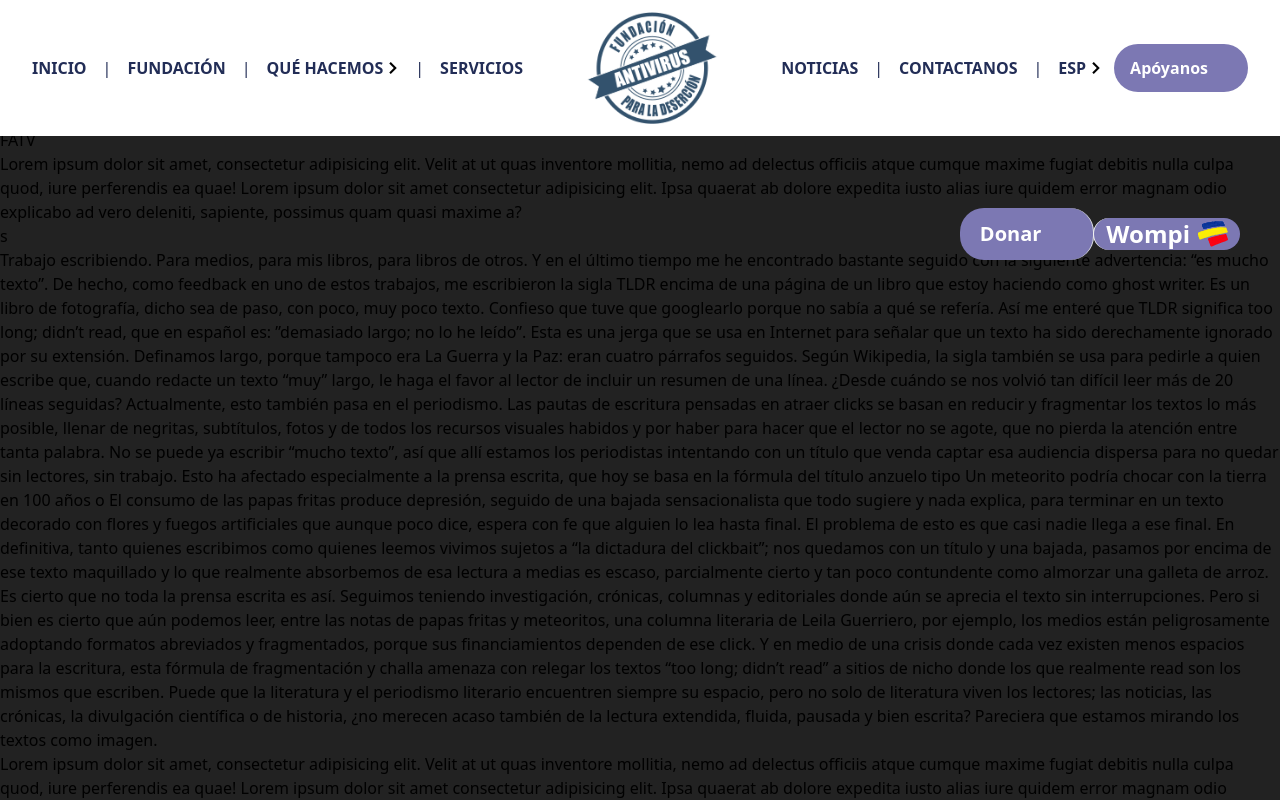
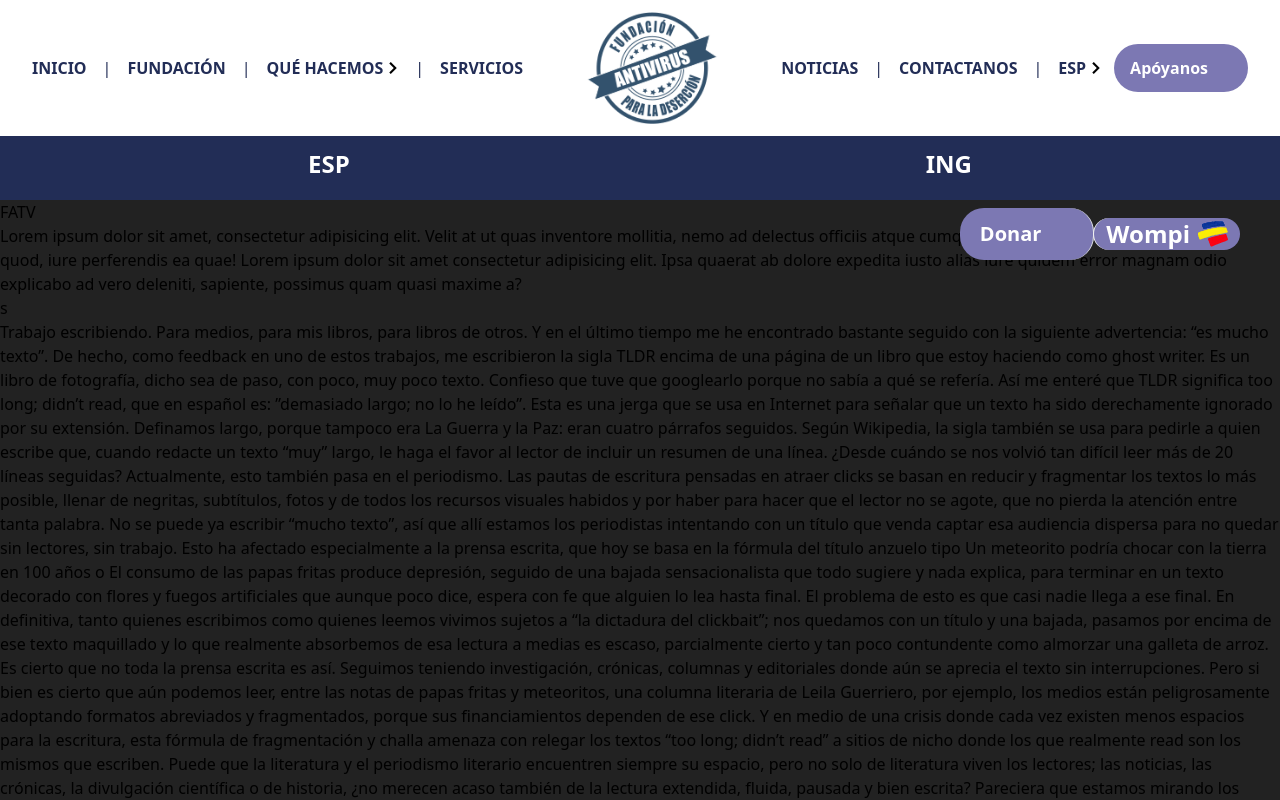
Before and after one commit to PlataformaATV/pagina_fatv, a React (Vite) app in the folder client/: page / in a window 1280 px wide. Both pictures are taken after a click on the button "ESP". Shown: the top 800 px of the page. Built offline with nearby package versions, Linux system fonts and the light colour scheme; some icons are missing.

Commit message:
add popups header

```diff
--- a/client/src/components/Header/Header.jsx
+++ b/client/src/components/Header/Header.jsx
@@ -6,9 +6,31 @@ import { Link } from 'react-router-dom';
 function Header() {
   const [isHidden, setIsHidden] = useState(false);
   const [nav, setNav] = useState(false);
+  const [queHacemos, setQueHacemos] = useState(false)
+  const [servicios, setServicios] = useState(false);
+  const [idioma, setIdioma] = useState(false)
 
   const handleNav = () => {
     setNav(!nav);
+  };
+
+
+  const handleClikPopupQH = () => {
+    setQueHacemos(!queHacemos);
+    setServicios(false);
+    setIdioma(false);
+  };
+
+  const handleClikPopupServices = () => {
+    setServicios(!servicios);
+    setQueHacemos(false);
+    setIdioma(false);
+  };
+
+  const handleClikPopupIdioma = () => {
+    setIdioma(!idioma);
+    setQueHacemos(false);
+    setServicios(false);
   };
 
   const navItems = [
@@ -47,13 +69,13 @@ function Header() {
           <span className='text-blue-links mx-1'>|</span>
           <Link to="/Fundacion" className='text-blue-links font-oswald font-semibold uppercase leading-none transition duration-400 ease-in-out max-xl:text-sm'>FUNDACIÓN</Link>
           <span className='text-blue-links mx-1'>|</span>
-          <Link className='flex items-center text-blue-links font-oswald font-semibold uppercase leading-none transition duration-400 ease-in-out max-xl:text-sm'>QUÉ HACEMOS
+          <button onClick={handleClikPopupQH} className='flex items-center text-blue-links font-oswald font-semibold uppercase leading-none transition duration-400 ease-in-out max-xl:text-sm'>QUÉ HACEMOS
             <svg className='ml-1 text-blue-300 w-3 h-3' viewBox="0 0 5 8" xmlns="http://www.w3.org/2000/svg">
               <path d="M0.998481 8C0.668876 7.67019 0.340995 7.3421 0.0182923 7.01917C1.01574 6.02528 2.02285 5.0221 3.0303 4.01857C1.998 2.99304 0.990198 1.99192 0 1.008C0.357217 0.651707 0.688548 0.321898 1.01125 0C2.32484 1.31648 3.66846 2.66288 5 3.99759C3.68503 5.3127 2.34348 6.65463 0.998481 8Z"></path>
             </svg>
-          </Link>
+          </button>
           <span className='text-blue-links mx-1'>|</span>
-          <Link to="/Servicios" className='text-blue-links font-oswald font-semibold uppercase leading-none transition duration-400 ease-in-out max-xl:text-sm'>SERVICIOS</Link>
+          <button onClick={handleClikPopupServices} to="/Servicios" className='text-blue-links font-oswald font-semibold uppercase leading-none transition duration-400 ease-in-out max-xl:text-sm'>SERVICIOS</button>
 
         </div>
 
@@ -71,7 +93,7 @@ function Header() {
           <span className='text-blue-links mx-1'>|</span>
           <Link to="/Fundacion" className='text-blue-links font-oswald font-semibold uppercase leading-none transition duration-400 ease-in-out max-xl:text-sm'>CONTACTANOS</Link>
           <span className='text-blue-links mx-1'>|</span>
-          <button className='flex items-center justify-center text-blue-links font-oswald font-semibold uppercase leading-none transition duration-400 ease-in-out'>
+          <button onClick={handleClikPopupIdioma} className='flex items-center justify-center text-blue-links font-oswald font-semibold uppercase leading-none transition duration-400 ease-in-out'>
             ESP
             <svg className='ml-1 text-blue-300 w-3 h-3' viewBox="0 0 5 8" xmlns="http://www.w3.org/2000/svg">
               <path d="M0.998481 8C0.668876 7.67019 0.340995 7.3421 0.0182923 7.01917C1.01574 6.02528 2.02285 5.0221 3.0303 4.01857C1.998 2.99304 0.990198 1.99192 0 1.008C0.357217 0.651707 0.688548 0.321898 1.01125 0C2.32484 1.31648 3.66846 2.66288 5 3.99759C3.68503 5.3127 2.34348 6.65463 0.998481 8Z"></path>
@@ -93,6 +115,7 @@ function Header() {
         </div>
 
       </header>
+
 
       <div className={`${nav ? 'hidden' :'flex justify-between bg-white items-center px-6 py-2' }`}>
 
@@ -117,7 +140,7 @@ function Header() {
             : 'ease-in-out w-[60%] duration-500 fixed top-0 bottom-0 left-[-100%]'
         }
       >
-        {/* Mobile Logo */}
+
 
         <div className='header-navbar-responsive flex justify-between items-center'>
 
@@ -132,8 +155,6 @@ function Header() {
           <AiOutlineClose onClick={handleNav} size={40} />
           </div>
 
-
-        {/* Mobile Navigation Items */}
         {navItems.map(item => (
           <li
             key={item.id}
@@ -143,6 +164,35 @@ function Header() {
           </li>
         ))}
       </ul>
+
+      {queHacemos && (
+        <div className="text-2xl px-28 bg-blue-links text-white font-bold">
+          <ul className='flex items-center justify-between p-5'>
+            <li>ANALÍTICA DE DATOS</li>
+            <li>INTERVENCIÓN SOCIO-EMOCIONAL</li>
+            <li>COMUNICACIONES</li>
+          </ul>
+        </div>
+      )}
+
+{servicios && (
+        <div className="text-2xl px-28 bg-blue-links text-white font-bold">
+          <ul className='flex items-center justify-between p-5'>
+            <li>A LOS ESTUDIANTES</li>
+            <li>CONSULTORÍAS E IMPLEMENTACIÓN DE PROYECTOS</li>
+          </ul>
+        </div>
+      )}
+
+{idioma && (
+        <div className="text-2xl px-72 bg-blue-links text-white font-bold">
+          <ul className='flex items-center justify-between p-5'>
+            <li>ESP</li>
+            <li>ING</li>
+          </ul>
+        </div>
+      )}
+
     </div>
   );
 }
```
